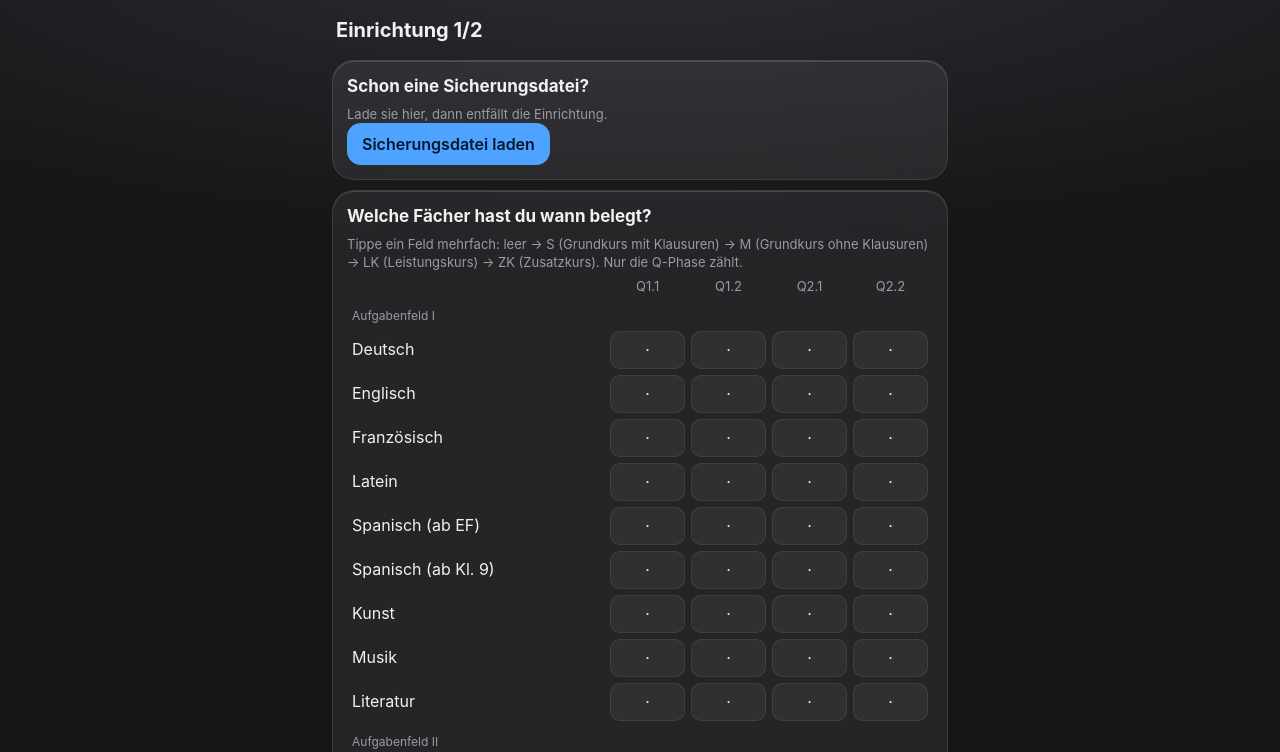
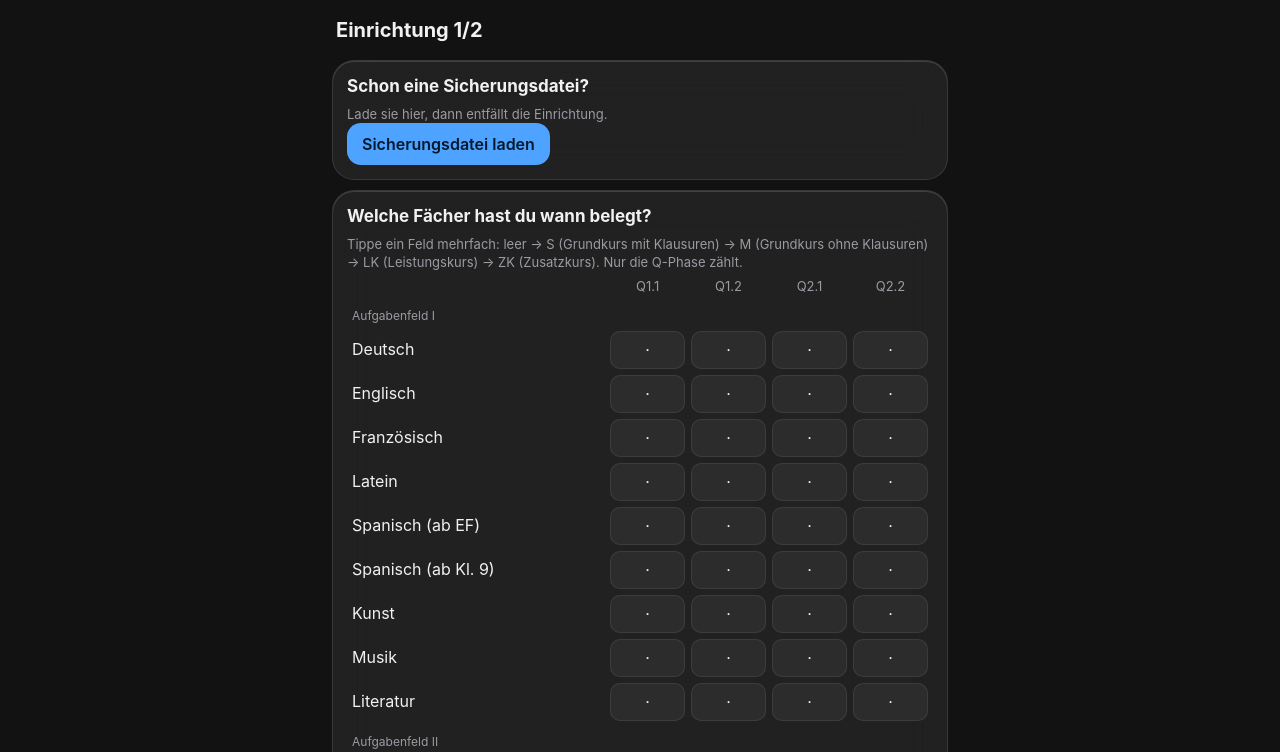
Before and after one commit to maximilian-stapper/abi-rechner_gaesdonck, a plain HTML site: page index.html in a window 1280 px wide. Shown: the top 752 px of the page. Drawn offline with Linux system fonts and the light colour scheme.

Commit message:
Update background  in style.css

```diff
--- a/style.css
+++ b/style.css
@@ -18,7 +18,7 @@ body {
     system-ui,
     'Segoe UI',
     sans-serif;
-  background: radial-gradient(120% 55% at 50% -8%, #2d2d33, var(--bg) 70%) fixed;
+  background: background: var(--bg);
   color: var(--t);
   min-height: 100dvh;
   padding: env(safe-area-inset-top) 0 calc(30px + env(safe-area-inset-bottom));
```
